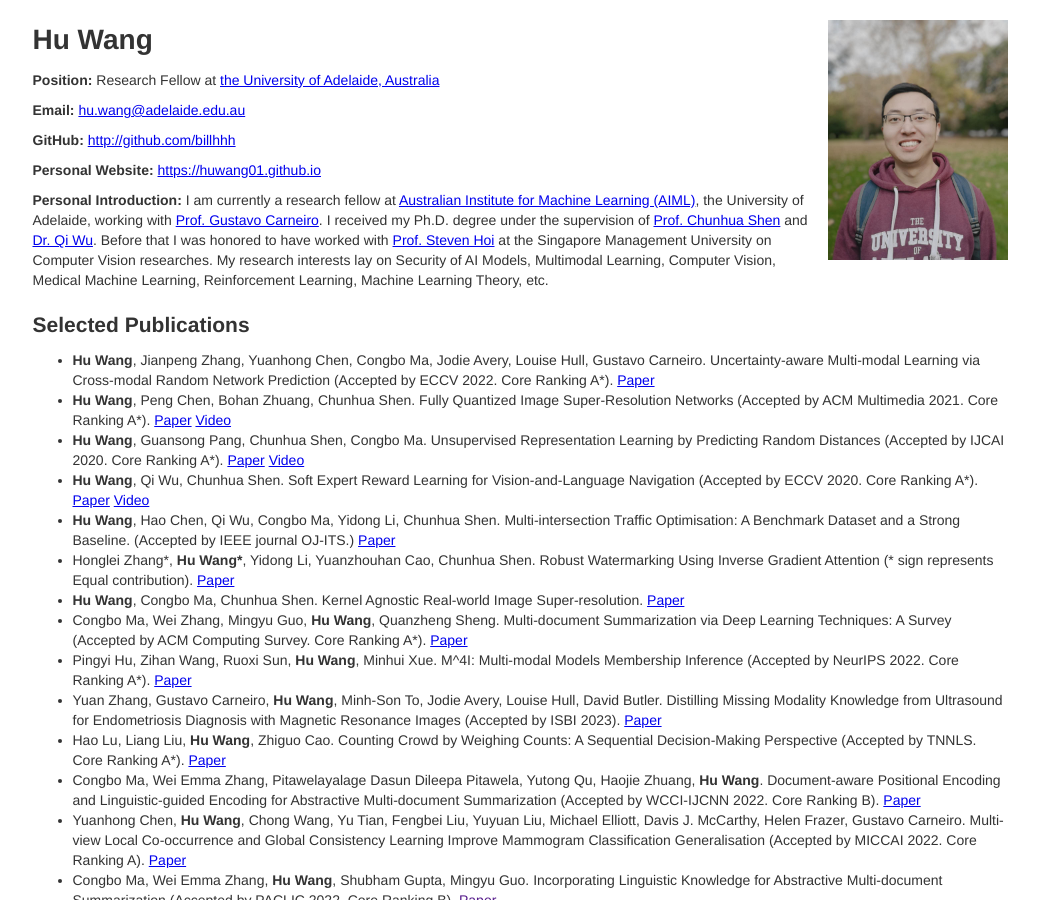
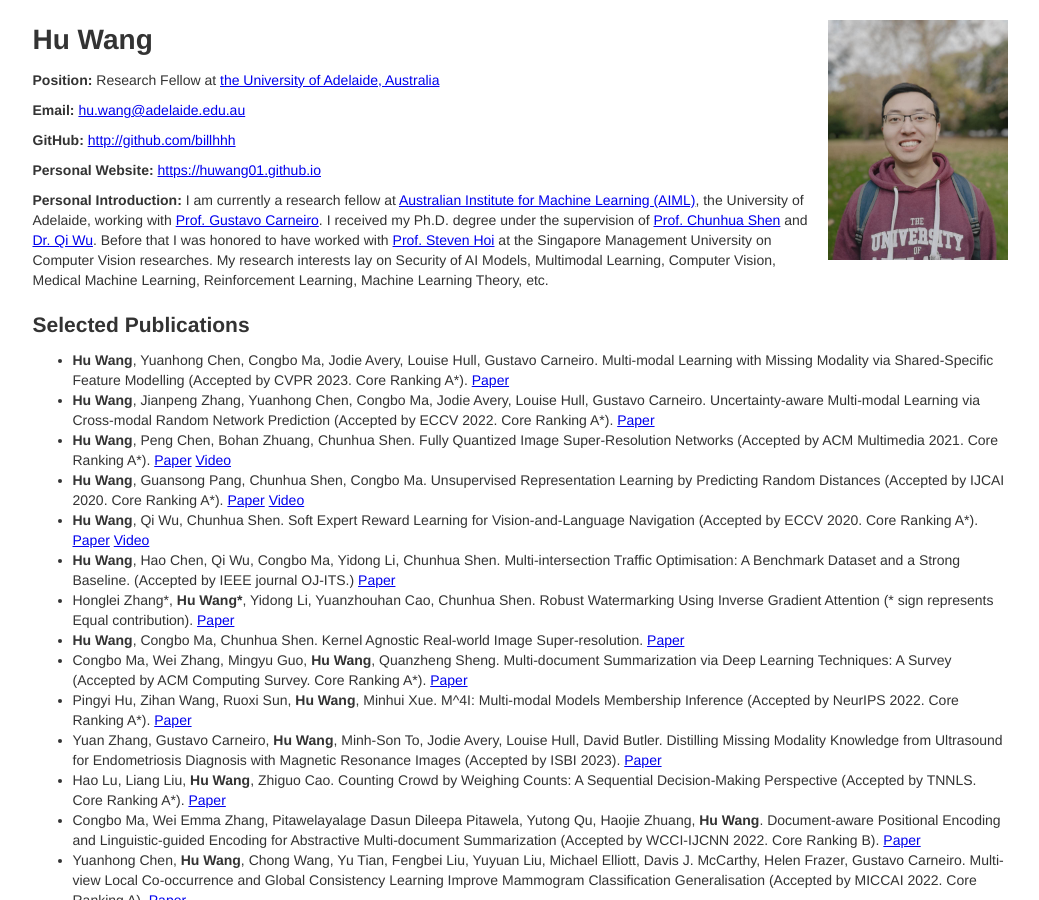
Before and after one commit to billhhh/whblog-omega, a Jekyll site: the page res/index.html, which Jekyll copies as it is, in a window 1280 px wide and 900 px high. Shown: the whole window, without its empty margins (120-1159 px from the left). Built offline with Jekyll 4.4.1, drawn with Linux system fonts in a browser that asks for light colours.

Commit message:
Update index.html

```diff
--- a/res/index.html
+++ b/res/index.html
@@ -38,6 +38,9 @@
 	  <h2>Selected Publications</h2>
       <div class="row">
         <ul>
+	  <li>
+            <strong>Hu Wang</strong>, Yuanhong Chen, Congbo Ma, Jodie Avery, Louise Hull, Gustavo Carneiro. Multi-modal Learning with Missing Modality via Shared-Specific Feature Modelling  (Accepted by CVPR 2023. Core Ranking A*). <a href = "https://huwang01.github.io/papers/tobe.jpg">Paper</a>
+          </li>
 	  <li>
             <strong>Hu Wang</strong>, Jianpeng Zhang, Yuanhong Chen, Congbo Ma, Jodie Avery, Louise Hull, Gustavo Carneiro. Uncertainty-aware Multi-modal Learning via Cross-modal Random Network Prediction (Accepted by ECCV 2022. Core Ranking A*). <a href = "https://arxiv.org/abs/2207.10851">Paper</a>
           </li>
```
